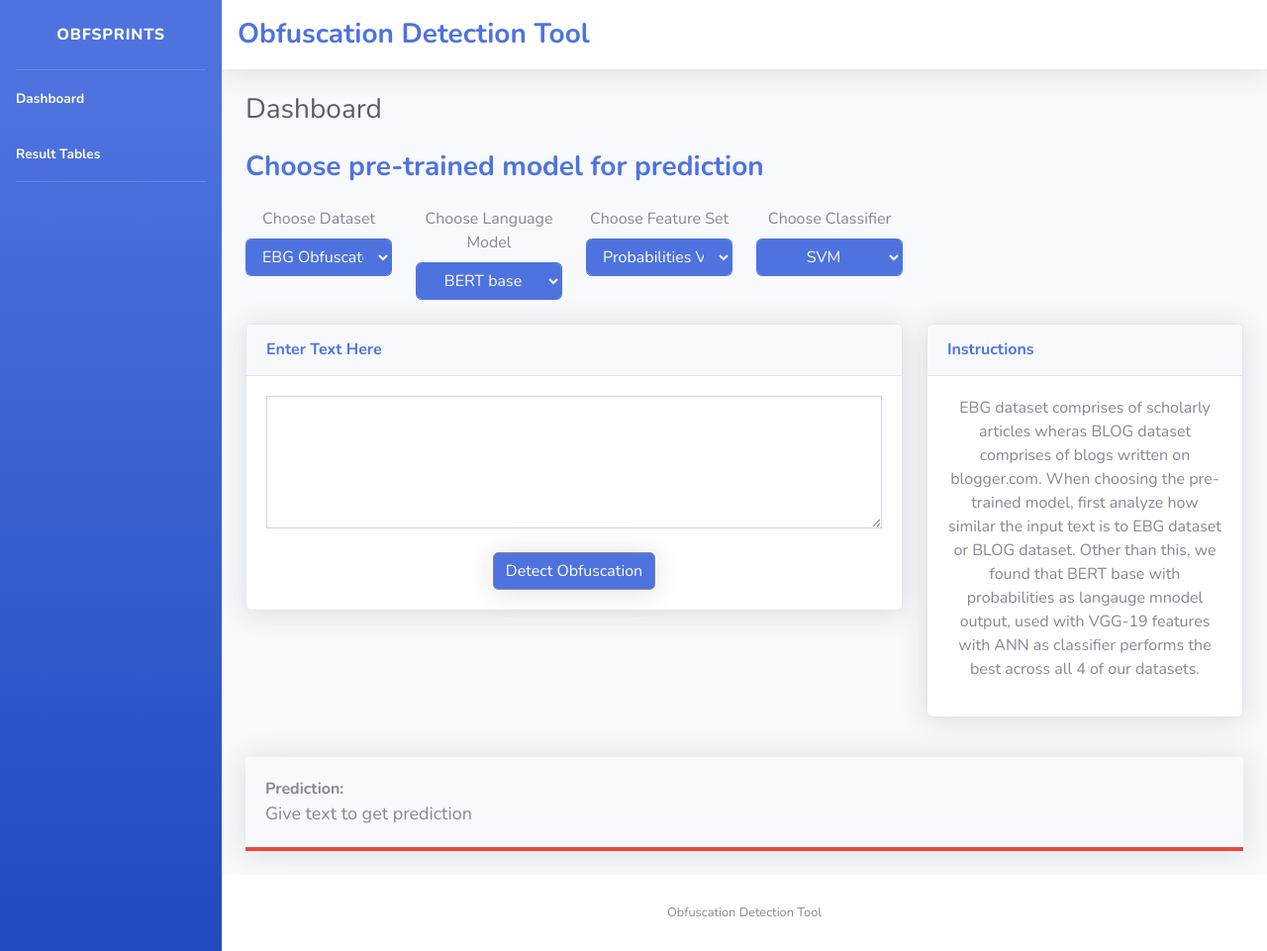
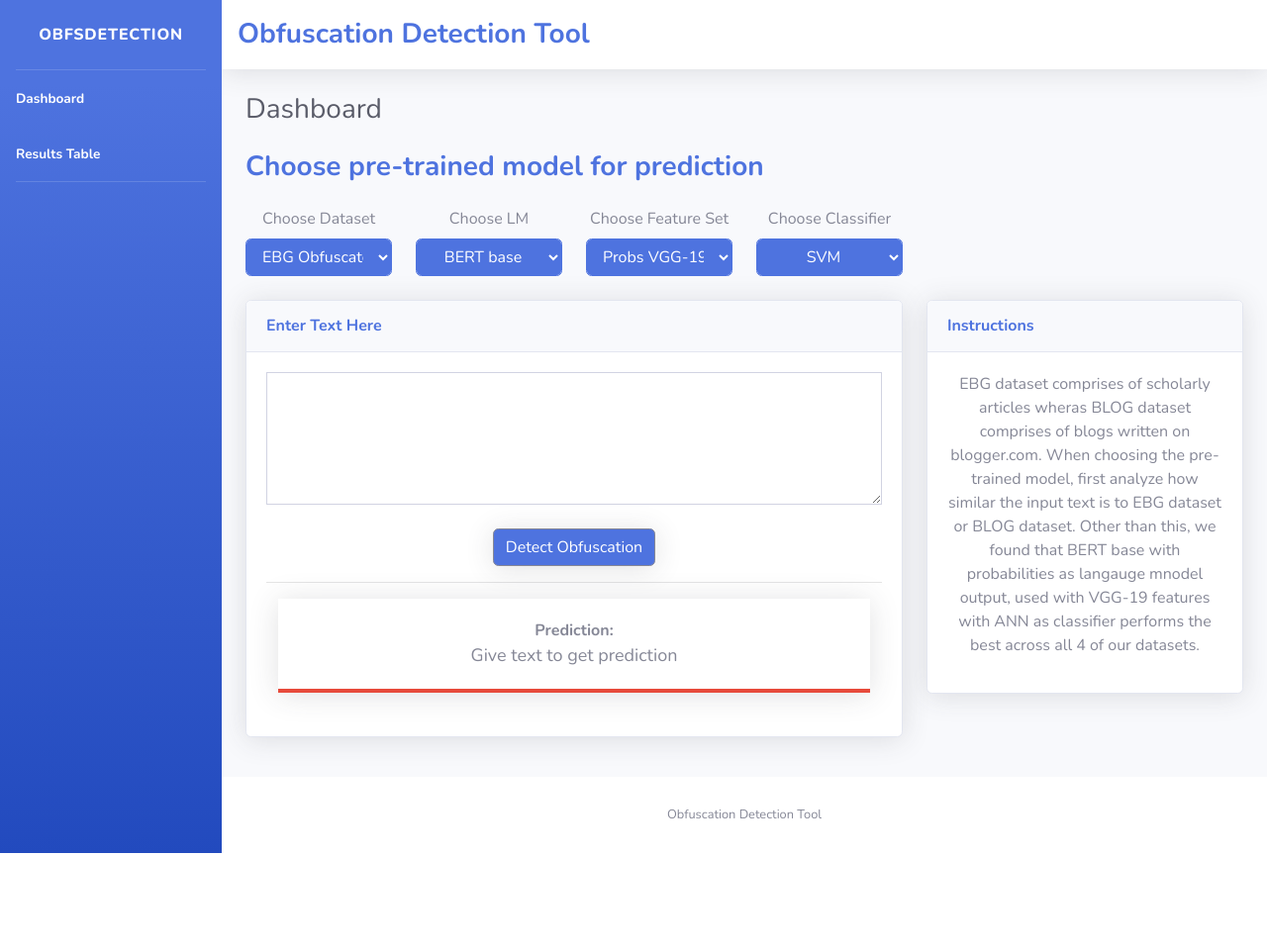
Before and after one commit to asad1996172/Obfuscation-Detection, a Flask app: page / in a window 1280 px wide. Shown: the whole page at 99% size. After the commit the page ends 862 px from the top, so only its background shows below. Run offline with Flask 2, Linux system fonts and the light colour scheme; some libraries are stand-ins or nearby versions.

Commit message:
Fixed errors and added demo

```diff
--- a/templates/index.html
+++ b/templates/index.html
@@ -9,7 +9,7 @@
     <meta name="description" content="">
     <meta name="author" content="">
     <script type="text/javascript" src="http://ajax.googleapis.com/ajax/libs/jquery/1.6.2/jquery.min.js"></script>
-    <title>ObfsPrints</title>
+    <title>Obfuscation Detection</title>
 
     <!-- Custom fonts for this template-->
     <link href="{{ url_for('static',filename='vendor/fontawesome-free/css/all.min.css') }}" rel="stylesheet"
@@ -33,7 +33,7 @@
         <!-- Sidebar - Brand -->
         <a class="sidebar-brand d-flex align-items-center justify-content-center" href="/">
 
-            <div>ObfsPrints</div>
+            <div>ObfsDetection</div>
         </a>
 
         <!-- Divider -->
@@ -48,7 +48,7 @@
         <li class="nav-item active">
             <a class="nav-link" href="/tables">
 
-                <span>Result Tables</span></a>
+                <span>Results Table</span></a>
         </li>
         <!-- Divider -->
         <hr class="sidebar-divider">
@@ -108,7 +108,7 @@
                             </select>
                         </div>
                         <div class="col-xl-2 col-md-6 mb-4">
-                            <label>Choose Language Model</label>
+                            <label>Choose LM</label>
                             <select class="btn btn-primary selectpicker form-control" data-style="btn-primary"
                                     name="lm">
 
@@ -125,7 +125,7 @@
                             <select class="btn btn-primary selectpicker form-control" data-style="btn-primary"
                                     name="feature_set">
                                 <optgroup label="Probabilities">
-                                    <option value="probs_vgg19">Probabilities VGG-19</option>
+                                    <option value="probs_vgg19">Probs VGG-19</option>
                                     <option value="probs_bins_0.001">Bins 0.001</option>
                                     <option value="probs_bins_0.005">Bins 0.005</option>
                                     <option value="probs_bins_0.010">Bins 0.010</option>
@@ -181,7 +181,17 @@
 
 
                 </form>
-
+                <hr>
+                <div class="col-lg-12 mb-4">
+                    <div class="shadow">
+                        <div class="card-body border-bottom-danger">
+                            <b>Prediction:</b>
+                            <div class="large" style="font-size: large;">{{ message }}
+                                <div style="color:#e74a3b;">{{ pred }}</div>
+                            </div>
+                        </div>
+                    </div>
+                </div>
 
             </div>
         </div>
@@ -201,18 +211,6 @@
                     similar the input text is to EBG dataset or BLOG dataset. Other than this, we found
                     that BERT base with probabilities as langauge mnodel output, used with VGG-19
                     features with ANN as classifier performs the best across all 4 of our datasets.</p>
-            </div>
-        </div>
-    </div>
-</div>
-<div class="row">
-    <div class="col-lg-12 mb-4">
-        <div class="shadow">
-            <div class="card-body border-bottom-danger">
-                <b>Prediction:</b>
-                <div class="large" style="font-size: large;">{{ message }}
-                    <div style="color:#e74a3b;">{{ pred }}</div>
-                </div>
             </div>
         </div>
     </div>
--- a/templates/tables.html
+++ b/templates/tables.html
@@ -9,7 +9,7 @@
     <meta name="description" content="">
     <meta name="author" content="">
 
-    <title>Results - Tables</title>
+    <title>Results - Table</title>
 
     <!-- Custom fonts for this template -->
      <link href="{{ url_for('static',filename='vendor/fontawesome-free/css/all.min.css') }}" rel="stylesheet"
```
Also changed, not shown: requirements.txt (+0 -9 lines).
